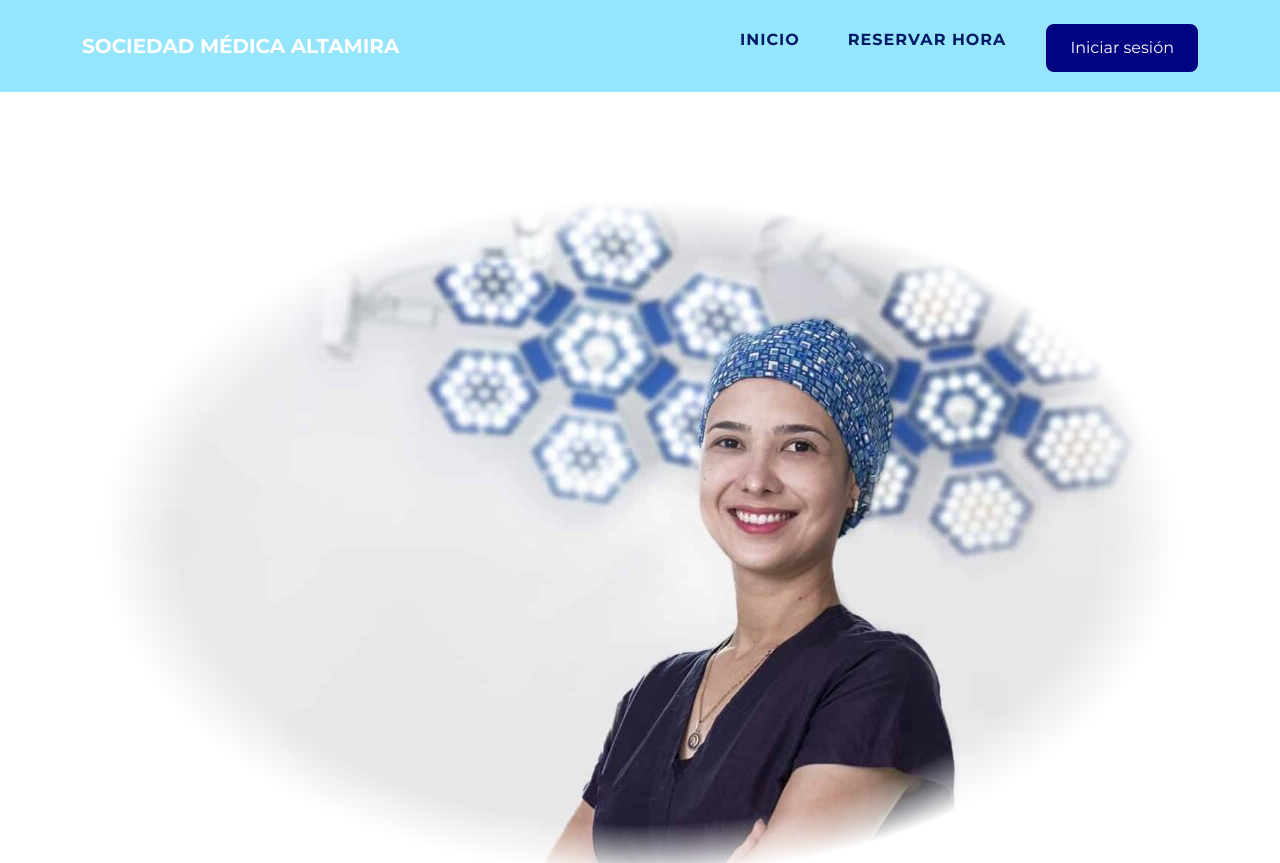
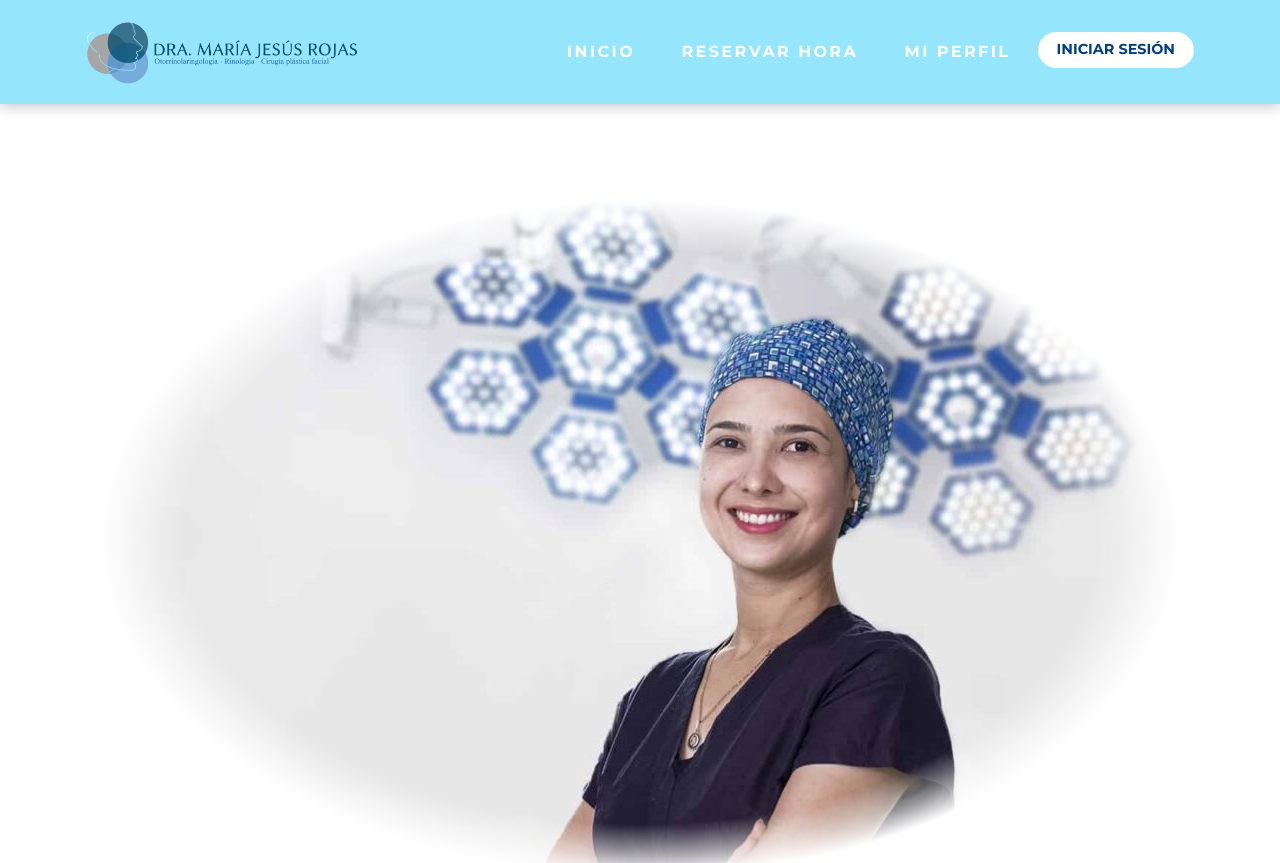
Before and after one commit to GenesisEroj/SociedadMedica_FS, a React (Vite) app in the folder SociedadMedicaAltamira_FS/: page / in a window 1280 px wide. Shown: the top 863 px of the page. Built offline with nearby package versions, Linux system fonts and the light colour scheme; no server answers.

Commit message:
inicio de sesión modificado

```diff
--- a/SociedadMedicaAltamira_FS/src/App.jsx
+++ b/SociedadMedicaAltamira_FS/src/App.jsx
@@ -1,41 +1,57 @@
-import { useState, useEffect } from 'react'
-import Navbar from './components/Navbar.jsx'
-import Header from './components/Header.jsx'
-import Portfolio from './components/Portfolio.jsx'
-import About from './components/About.jsx'
-import Contact from './components/Contact.jsx'
-import Footer from './components/Footer.jsx'
-import ScrollToTop from './components/ScrollToTop.jsx'
-import LoginModal from './components/LoginModal.jsx'
-import Reserva from './components/Reserva.jsx'
-import Perfil from './components/Perfil.jsx'
-import AdminReservas from './components/AdminReservas.jsx'
+import { useState, useEffect } from 'react';
+import { useAuth } from './context/AuthContext.jsx'; // 👈 Se usa para obtener user y logout
+
+import Navbar from './components/Navbar.jsx';
+import Header from './components/Header.jsx';
+import Portfolio from './components/Portfolio.jsx';
+import About from './components/About.jsx';
+import Contact from './components/Contact.jsx';
+import Footer from './components/Footer.jsx';
+import ScrollToTop from './components/ScrollToTop.jsx';
+import LoginModal from './components/LoginModal.jsx';
+import Reserva from './components/Reserva.jsx';
+import Perfil from './components/Perfil.jsx';
+import AdminReservas from './components/AdminReservas.jsx';
+// REMOVIDO: MisReservas ya no existe.
 
 export default function App() {
-  const [currentView, setCurrentView] = useState('home')
-  const [isLoginOpen, setIsLoginOpen] = useState(false)
+    // ✅ OBTENEMOS LOGOUT DEL CONTEXTO DE AUTENTICACIÓN
+    const { user, logout } = useAuth();
+    const [currentView, setCurrentView] = useState('home');
+    const [isLoginOpen, setIsLoginOpen] = useState(false);
 
-  const openLogin = () => setIsLoginOpen(true)
-  const closeLogin = () => setIsLoginOpen(false)
+    // Lógica para redirección automática al iniciar sesión
+    useEffect(() => {
+        if (user) {
+            // Se usa .toUpperCase() para ser más robustos
+            const role = user.rol?.toString().trim().toUpperCase();
+            if (role === "ADMIN") {
+                setCurrentView('admin');
+            } else {
+                // Si es CLIENT, redirigimos a 'reserva' (como nueva vista por defecto)
+                setCurrentView('reserva');
+            }
+            // Aseguramos que el modal de login se cierre después de iniciar sesión
+            closeLogin();
+        } else {
+            setCurrentView('home');
+        }
+    }, [user]);
 
-  useEffect(() => {
-    window.scrollTo({ top: 0, behavior: 'smooth' })
-  }, [currentView])
+    const openLogin = () => setIsLoginOpen(true);
+    const closeLogin = () => setIsLoginOpen(false);
+
+    // Normaliza la vista para que coincida con el Navbar (ej: 'reserva')
+    const handleNavigate = (view) => {
+        setCurrentView(view.toLowerCase().replace(/ /g, '-').replace(/_/g, '-'));
+    }
 
     const renderContent = () => {
-    if (currentView === 'reserva') {
-      return <Reserva onRequestLogin={openLogin} />
-    }
+        // Normalizamos la vista actual antes del switch
+        const normalizedView = currentView.toLowerCase().replace(/ /g, '-').replace(/_/g, '-');
 
-    if (currentView === 'perfil') {
-      return <Perfil onRequestLogin={openLogin} />
-    }
-
-    if (currentView === 'admin') {
-      return <AdminReservas onRequestLogin={openLogin} />
-    }
-
-    // HOME
+        switch (normalizedView) {
+            case 'home':
                 return (
                     <>
                         <Header />
@@ -43,16 +59,52 @@ export default function App() {
                         <About />
                         <Contact />
                     </>
-    )
+                );
+
+            case 'reserva':
+                // Pasamos openLogin para que el componente pueda pedir iniciar sesión si es necesario
+                return <Reserva onRequestLogin={openLogin} />;
+
+            case 'perfil':
+                // Si el usuario no está logueado, redirigimos a home
+                if (!user) return <Header />;
+                // La navegación 'perfil' puede ser genérica para mostrar la vista del usuario logueado.
+                return <Perfil />;
+
+            // REMOVIDO: El caso 'mis-reservas' ha sido eliminado.
+
+            case 'admin':
+                // Solo se renderiza si es ADMIN
+                if (user?.rol?.toUpperCase() === 'ADMIN') {
+                    return <AdminReservas />;
                 }
+                return <Header />; // Redirige a Home si no es Admin
+
+            default:
+                return <Header />;
+        }
+    };
 
     return (
         <>
-      <Navbar onNavigate={setCurrentView} onLoginClick={openLogin} />
+            {/* ✅ PASAMOS user y handleLogout al Navbar */}
+            <Navbar
+                onNavigate={handleNavigate}
+                onLoginClick={openLogin}
+                user={user}
+                handleLogout={logout}
+            />
+
             <main className="app-main">{renderContent()}</main>
+
             <Footer />
             <ScrollToTop />
-      <LoginModal isOpen={isLoginOpen} onClose={closeLogin} />
+
+            {/* Pasamos closeLogin al modal para que pueda cerrarse al iniciar sesión o cancelar */}
+            <LoginModal
+                isOpen={isLoginOpen}
+                onClose={closeLogin}
+            />
         </>
-  )
+    );
 }
--- a/SociedadMedicaAltamira_FS/src/components/Navbar.jsx
+++ b/SociedadMedicaAltamira_FS/src/components/Navbar.jsx
@@ -1,15 +1,54 @@
-import { useAuth } from '../context/AuthContext';
-import './navbar.css';
+import "./navbar.css";
 
-export default function Navbar({ onNavigate, onLoginClick }) {
-  const { user, isAuthenticated, logout } = useAuth();
+export default function Navbar({ onNavigate, onLoginClick, user, handleLogout }) {
+  // Normalizamos el rol: " admin  " -> "ADMIN"
+  // Nota: Usaremos user.role si el backend manda 'role' en minúsculas,
+  // pero mantengo 'rol' si es como viene en tu backend por defecto.
+  const normalizedRole = user?.rol
+    ? user.rol.toString().trim().toUpperCase()
+    : null
 
-  const goTo = (view) => {
-    onNavigate(view);
-    window.scrollTo({ top: 0, behavior: 'smooth' });
-  };
+  const isAdmin = normalizedRole === 'ADMIN'
+  const isClient = user && !isAdmin // Si hay usuario y NO es admin, asumimos que es cliente
 
-  const isAdmin = user?.role === 'ADMIN';
+  const handleInicioClick = (e) => {
+    e.preventDefault()
+    onNavigate && onNavigate('home')
+  }
+
+  const handleReservaClick = (e) => {
+    e.preventDefault()
+    onNavigate && onNavigate('reserva')
+  }
+
+  // Ahora navega a 'mis-reservas' si es cliente, o 'perfil' si es admin.
+  // En tu aplicación principal deberás mapear la ruta 'perfil' a 'AdminReservas' si el user es Admin.
+  const handleMisReservasPerfilClick = (e) => {
+    e.preventDefault()
+    if (!user) {
+      onLoginClick && onLoginClick()
+      return
+    }
+
+    // Si es cliente, navega a la vista de sus reservas
+    if (isClient) {
+        onNavigate && onNavigate('mis-reservas') // Cambié 'perfil' a 'mis-reservas'
+        return
+    }
+
+    // Si es Admin, puede ir a 'perfil' (que es un enlace genérico) o 'admin'
+    onNavigate && onNavigate('perfil')
+  }
+
+  const handleAdminClick = (e) => {
+    e.preventDefault()
+    if (!isAdmin) {
+      // por seguridad, si no es admin no navegamos
+      onLoginClick && onLoginClick()
+      return
+    }
+    onNavigate && onNavigate('admin')
+  }
 
   return (
     <nav
@@ -18,19 +57,20 @@ export default function Navbar({ onNavigate, onLoginClick }) {
     >
       <div className="container">
 
-        {/* LOGO */}
+        {/* LOGO -> HOME */}
         <a
           className="navbar-brand"
-          href="#page-top"
-          onClick={(e) => {
-            e.preventDefault();
-            goTo('home');
-          }}
+          href="#"
+          onClick={handleInicioClick}
         >
-          SOCIEDAD MÉDICA ALTAMIRA
+          <img
+            src="/assets/img/logo.png"
+            alt="Logo"
+            className="navbar-logo"
+          />
         </a>
 
-        {/* MENÚ HAMBURGUESA */}
+        {/* Toggle responsive */}
         <button
           className="navbar-toggler text-uppercase font-weight-bold bg-primary text-white rounded"
           type="button"
@@ -40,101 +80,92 @@ export default function Navbar({ onNavigate, onLoginClick }) {
           aria-expanded="false"
           aria-label="Toggle navigation"
         >
-          Menú <i className="fas fa-bars ms-1"></i>
+          Menu <i className="fas fa-bars"></i>
         </button>
 
-        {/* ITEMS DEL NAV */}
         <div className="collapse navbar-collapse" id="navbarResponsive">
           <ul className="navbar-nav ms-auto">
 
             {/* INICIO */}
-            <li className="nav-item mx-0 mx-lg-2">
+            <li className="nav-item mx-0 mx-lg-1">
               <a
-                href="#inicio"
-                className="nav-link px-lg-3 rounded nav-link-main"
-                onClick={(e) => {
-                  e.preventDefault();
-                  goTo('home');
-                }}
+                className="nav-link btn-link rounded"
+                href="#"
+                onClick={handleInicioClick}
               >
                 INICIO
               </a>
             </li>
 
             {/* RESERVAR HORA */}
-            <li className="nav-item mx-0 mx-lg-2">
+            <li className="nav-item mx-0 mx-lg-1">
               <a
-                href="#reserva"
-                className="nav-link px-lg-3 rounded nav-link-main"
-                onClick={(e) => {
-                  e.preventDefault();
-                  goTo('reserva');
-                }}
+                className="nav-link btn-link rounded"
+                href="#"
+                onClick={handleReservaClick}
               >
                 RESERVAR HORA
               </a>
             </li>
 
-            {/* PERFIL (SOLO LOGUEADO) */}
-            {isAuthenticated && (
-              <li className="nav-item mx-0 mx-lg-2">
+            {/* PERFIL / MIS RESERVAS */}
+            <li className="nav-item mx-0 mx-lg-1">
               <a
-                  href="#perfil"
-                  className="nav-link px-lg-3 rounded nav-link-main"
-                  onClick={(e) => {
-                    e.preventDefault();
-                    goTo('perfil');
-                  }}
+                className="nav-link btn-link rounded"
+                href="#"
+                onClick={handleMisReservasPerfilClick}
               >
-                  MI PERFIL
+                {/* ✅ CORRECCIÓN/AJUSTE: Muestra 'MIS RESERVAS' solo si es Cliente, si no 'MI PERFIL' */}
+                {isClient ? 'MIS RESERVAS' : 'MI PERFIL'}
               </a>
             </li>
-            )}
 
-            {/* ADMIN (SOLO ROLE ADMIN) */}
+            {/* ADMIN SOLO SI ES ADMIN */}
             {isAdmin && (
-              <li className="nav-item mx-0 mx-lg-2">
+              <li className="nav-item mx-0 mx-lg-1">
                 <a
-                  href="#admin"
-                  className="nav-link px-lg-3 rounded nav-link-admin"
-                  onClick={(e) => {
-                    e.preventDefault();
-                    goTo('admin');
-                  }}
+                  className="nav-link btn-link rounded"
+                  href="#"
+                  onClick={handleAdminClick}
                 >
                   ADMIN
                 </a>
               </li>
             )}
 
-            {/* LOGIN / LOGOUT */}
-            <li className="nav-item ms-lg-3">
-              {!isAuthenticated ? (
+            {/* SALUDO + LOGIN/LOGOUT */}
+            {user ? (
+              <>
+                <li className="nav-item mx-0 mx-lg-1 d-flex align-items-center">
+                  <span className="navbar-greeting">
+                    {/* ✅ CORRECCIÓN: Muestra el nombre (user.name) en lugar del email */}
+                    HOLA, {user.name ? user.name.toUpperCase() : 'USUARIO'}
+                  </span>
+                </li>
+                <li className="nav-item mx-0 mx-lg-1">
                   <button
+                    className="logout-btn"
                     type="button"
-                  className="btn btn-primary btn-sm login-btn"
+                    onClick={handleLogout}
+                  >
+                    Cerrar sesión
+                  </button>
+                </li>
+              </>
+            ) : (
+              <li className="nav-item mx-0 mx-lg-1">
+                <button
+                  className="login-btn"
+                  type="button"
                   onClick={onLoginClick}
                 >
                   Iniciar sesión
                 </button>
-              ) : (
-                <div className="d-flex flex-column flex-lg-row align-items-lg-center gap-2 text-white">
-                  <span className="fw-bold small saludo-usuario">
-                    HOLA, {user?.email?.toUpperCase()}
-                  </span>
-                  <button
-                    type="button"
-                    className="btn btn-outline-light btn-sm"
-                    onClick={logout}
-                  >
-                    Cerrar sesión
-                  </button>
-                </div>
+              </li>
             )}
-            </li>
           </ul>
         </div>
       </div>
     </nav>
-  );
+  )
 }
--- a/SociedadMedicaAltamira_FS/src/components/Perfil.jsx
+++ b/SociedadMedicaAltamira_FS/src/components/Perfil.jsx
@@ -1,150 +1,118 @@
-import { useEffect, useState } from 'react'
-import { useAuth } from '../context/AuthContext'
-import Divider from './Divider.jsx'
-
-// URL base del microservicio de reservas
-const API_RESERVA_URL =
-  import.meta.env.VITE_API_RESERVA_URL ?? 'http://localhost:8083/api/reservas2'
+import { useEffect, useState } from "react";
 
 export default function Perfil({ onRequestLogin }) {
-  const { isAuthenticated, user } = useAuth()
+  const [user, setUser] = useState(null);
 
-  const [reservas, setReservas] = useState([])
-  const [loading, setLoading] = useState(false)
-  const [error, setError] = useState('')
+  useEffect(() => {
+    try {
+      const stored = localStorage.getItem("authUser");
+      if (stored) {
+        setUser(JSON.parse(stored));
+      }
+    } catch {
+      setUser(null);
+    }
+  }, []);
 
-  // Obtener reservas por correo
-  useEffect(() => {
-    const fetchReservas = async () => {
-      if (!isAuthenticated || !user?.email) return
-
-      setLoading(true)
-      setError('')
-
-      try {
-        const url = `${API_RESERVA_URL}/por-usuario?correo=${encodeURIComponent(
-          user.email
-        )}`
-
-        const res = await fetch(url)
-        if (!res.ok) {
-          let msg = 'Error al obtener reservas.'
-          try {
-            const text = await res.text()
-            if (text) msg = text
-          } catch {}
-          throw new Error(msg)
-        }
-
-        const data = await res.json()
-        setReservas(data || [])
-      } catch (err) {
-        setError(err.message ?? 'Error al obtener reservas.')
-      } finally {
-        setLoading(false)
-      }
-    }
-
-    fetchReservas()
-  }, [isAuthenticated, user])
-
-  if (!isAuthenticated) {
+  // ⛔ Si NO hay usuario logueado → pantalla de acceso restringido
+  if (!user) {
     return (
-      <section className="page-section">
-        <div className="container">
-          <h2 className="page-section-heading text-center text-uppercase text-secondary mb-0">
-            Mi perfil
+      <div className="container py-5" style={{ minHeight: "60vh" }}>
+        <h2 className="text-center mb-4" style={{ color: "#001d66" }}>
+          Debes iniciar sesión para ver tu perfil
         </h2>
-          <Divider />
-          <p className="text-center">
-            Debes iniciar sesión para ver tu perfil y tus reservas.
-          </p>
         <div className="text-center">
-            <button className="btn btn-primary" onClick={onRequestLogin}>
+          <button
+            className="login-btn"
+            type="button"
+            onClick={onRequestLogin}
+            style={{ padding: "10px 20px", fontSize: "1rem" }}
+          >
             Iniciar sesión
           </button>
         </div>
       </div>
-      </section>
-    )
+    );
   }
 
+  // 🧑 Datos mockeados de reservas (se reemplazan con tu API real)
+  const mockReservas = [
+    {
+      correo: user.email,
+      documento: "RUT",
+      edad: "",
+      fecha: "2025-12-02 10:30",
+      motivo: "Consulta otorrino"
+    }
+  ];
+
   return (
-    <section className="page-section">
-      <div className="container">
-        <h2 className="page-section-heading text-center text-uppercase text-secondary mb-0">
+    <div className="container py-5" style={{ maxWidth: "900px" }}>
+      <h1
+        className="text-center mb-4"
+        style={{
+          color: "#001d66",
+          fontWeight: "800",
+          fontSize: "2.8rem",
+          letterSpacing: "0.15em",
+        }}
+      >
         MI PERFIL
-        </h2>
-        <Divider />
+      </h1>
 
-        <div className="row justify-content-center">
-          <div className="col-lg-8 col-xl-6">
+      <div className="divider-star mb-4">
+        <span></span>
+        <i className="fas fa-star"></i>
+        <span></span>
+      </div>
 
-            {/* DATOS DEL USUARIO */}
-            <h4>Datos del usuario</h4>
+      {/* Datos del usuario */}
+      <h3 style={{ color: "#001d66", fontWeight: "700" }}>Datos del usuario</h3>
+
       <p>
         <strong>Correo:</strong> {user.email}
       </p>
       <p>
-              <strong>Rol:</strong> {user.role}
+        <strong>Rol:</strong>{" "}
+        {user.rol.toString().trim().toUpperCase()}
       </p>
 
-            <hr />
+      <hr style={{ opacity: 0.4 }} />
 
-            {/* MIS RESERVAS */}
-            <h4>Mis reservas</h4>
+      {/* Reservas */}
+      <h3 style={{ color: "#001d66", fontWeight: "700" }}>Mis reservas</h3>
 
-            {loading && <p className="text-muted">Cargando reservas...</p>}
+      {mockReservas.length === 0 ? (
+        <p>No tienes reservas registradas.</p>
+      ) : (
+        mockReservas.map((reserva, index) => (
+          <div
+            key={index}
+            className="p-3 my-3"
+            style={{
+              border: "1px solid #dcdcdc",
+              borderRadius: "8px",
+              background: "#fafafa",
+            }}
+          >
+            <p>
+              <strong>{reserva.correo}</strong>
+            </p>
+            <p>{reserva.correo}</p>
 
-            {error && <div className="alert alert-danger py-2">{error}</div>}
-
-            {!loading && !error && reservas.length === 0 && (
-              <p className="text-muted">Aún no tienes reservas registradas.</p>
+            <p>
+              <strong>Documento:</strong> {reserva.documento}
+            </p>
+            <p>
+              <strong>Edad:</strong> {reserva.edad}
+            </p>
+            <p>
+              <strong>Fecha y hora:</strong> {reserva.fecha} –{" "}
+              {reserva.motivo}
+            </p>
+          </div>
+        ))
       )}
-
-            {!loading && !error && reservas.length > 0 && (
-              <div className="list-group">
-                {reservas.map((r) => (
-                  <div
-                    key={r.id}
-                    className="list-group-item mb-3"
-                    style={{ borderRadius: '8px' }}
-                  >
-                    <div className="d-flex justify-content-between">
-                      <div>
-                        <strong>
-                          {r.nombre} {r.apellido}
-                        </strong>
-                        <div className="text-muted" style={{ fontSize: '0.9rem' }}>
-                          {r.correo}
     </div>
-                      </div>
-                      <div className="text-end">
-                        <span className="badge bg-primary">
-                          {r.fechaReserva || 'Sin fecha'}
-                        </span>
-                      </div>
-                    </div>
-
-                    <div className="mt-2" style={{ fontSize: '0.9rem' }}>
-                      <div>
-                        <strong>Documento:</strong> {r.tipoDocumento} {r.numeroDocumento}
-                      </div>
-                      <div>
-                        <strong>Edad:</strong> {r.edad}
-                      </div>
-                      <div>
-                        <strong>Fecha y hora:</strong> {r.fechaReserva}
-                      </div>
-                    </div>
-                  </div>
-                ))}
-              </div>
-            )}
-
-          </div>
-        </div>
-      </div>
-    </section>
-  )
+  );
 }
--- a/SociedadMedicaAltamira_FS/src/components/navbar.css
+++ b/SociedadMedicaAltamira_FS/src/components/navbar.css
@@ -1,54 +1,128 @@
-/* separa los ítems del menú */
-.navbar-nav .nav-item {
-  margin-top: 4px;
-  margin-bottom: 4px;
+/* ================================
+   ESTILO GENERAL DEL NAVBAR
+================================ */
+#mainNav {
+  padding-top: 0.9rem;
+  padding-bottom: 0.9rem;
+  background-color: #55cdf5; /* Celeste principal */
+  box-shadow: 0 2px 14px rgba(0, 0, 0, 0.24);
+  transition: background-color 0.3s ease;
 }
 
-/* estilo general de los links del menú */
-.nav-link-main {
-  font-weight: 700;
-  letter-spacing: 1px;
-  color: #001a66 !important;        /* azul fuerte */
-  background: transparent !important;
-  border: none !important;
-  box-shadow: none !important;
-  text-decoration: none;
+/* ================================
+   LOGO
+================================ */
+.navbar-logo {
+  height: 65px;    /* tamaño ajustado */
+  width: auto;
+  object-fit: contain;
 }
 
-.nav-link-main:hover,
-.nav-link-main:focus {
-  color: #0033cc !important;
+/* ================================
+   ESTILOS DE LINKS
+================================ */
+.navbar-nav .nav-link.btn-link {
+  color: #ffffff !important;
+  font-weight: 700;
+  font-size: 1rem;
+  letter-spacing: 0.15em;
+  text-transform: uppercase;
+  padding-inline: 1.2rem !important;
+  border-radius: 999px;
+  text-decoration: none;
+  white-space: nowrap;  /* evita que se corten en dos líneas */
+  display: flex;
+  align-items: center;
+  justify-content: center;
 }
 
-/* link ADMIN en amarillo */
-.nav-link-admin {
-  font-weight: 800;
-  letter-spacing: 1px;
-  color: #001a66 !important;        /* amarillo */
-  background: transparent !important;
-  border: none !important;
-  box-shadow: none !important;
-  text-decoration: none;
+.navbar-nav .nav-link.btn-link:hover {
+  background-color: rgba(255, 255, 255, 0.20);
+  color: #ffffff !important;
 }
 
-.nav-link-admin:hover,
-.nav-link-admin:focus {
-  color: #001a66 !important;
+/* ================================
+   SALUDO "HOLA, CORREO"
+================================ */
+.navbar-greeting {
+  color: #ffffff;
+  font-weight: 700;
+  font-size: 0.9rem;
+  text-transform: uppercase;
+  letter-spacing: 0.08em;
+  white-space: nowrap;
 }
 
-/* botón de login */
+/* ================================
+   BOTÓN INICIAR SESIÓN
+================================ */
 .login-btn {
-  margin-top: 4px;
+  border: 1px solid white;
+  background: white;
+  color: #004080;
+  font-size: 0.9rem;
+  padding: 6px 18px;
+  border-radius: 999px;
+  font-weight: bold;
+  text-transform: uppercase;
+  cursor: pointer;
+  white-space: nowrap;
+  transition: 0.2s ease;
 }
 
-/* saludo “HOLA, CORREO” */
-.saludo-usuario {
-  color: #001a66;
+.login-btn:hover {
+  background: transparent;
+  color: #ffffff;
 }
 
-/* en pantallas chicas, que todo quede con buen espacio */
+/* ================================
+   BOTÓN CERRAR SESIÓN
+================================ */
+.logout-btn {
+  border: 1px solid white;
+  background: transparent;
+  color: white;
+  font-size: 0.9rem;
+  padding: 6px 18px;
+  border-radius: 999px;
+  font-weight: bold;
+  text-transform: uppercase;
+  cursor: pointer;
+  white-space: nowrap;
+  transition: 0.2s ease;
+}
+
+.logout-btn:hover {
+  background: white;
+  color: #004080;
+}
+
+/* ================================
+   CORRECCIÓN DE BOTÓN TOGGLER MOBILE
+================================ */
+.navbar-toggler {
+  border: none;
+}
+
+.navbar-toggler:focus {
+  outline: none;
+  box-shadow: none;
+}
+
+/* ================================
+   CORRECCIÓN DE ESPACIADOS Y RESPONSIVE
+================================ */
 @media (max-width: 992px) {
-  .navbar-nav .nav-item {
-    margin: 6px 0;
+  .navbar-nav .nav-link.btn-link {
+    padding: 0.7rem 1rem !important;
+    font-size: 1rem;
+  }
+
+  .navbar-logo {
+    height: 55px;
+  }
+
+  .login-btn, .logout-btn {
+    padding: 6px 14px;
   }
 }
```
Lines whose indentation alone changed are shown as unchanged.
